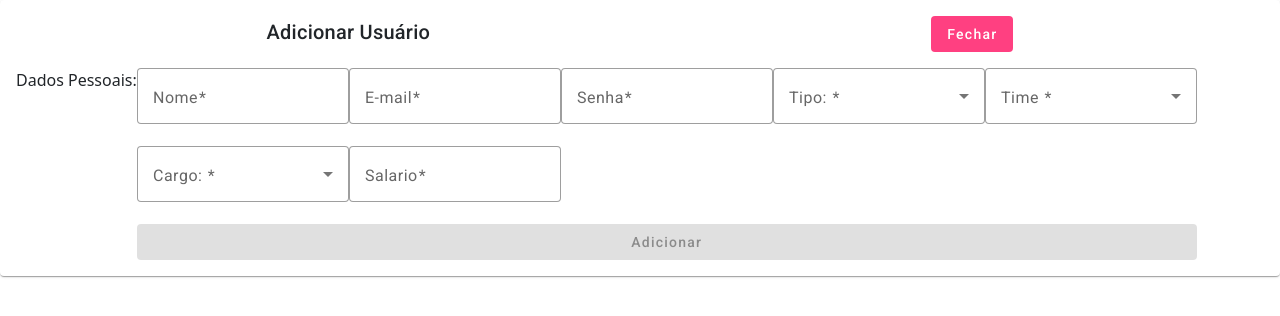
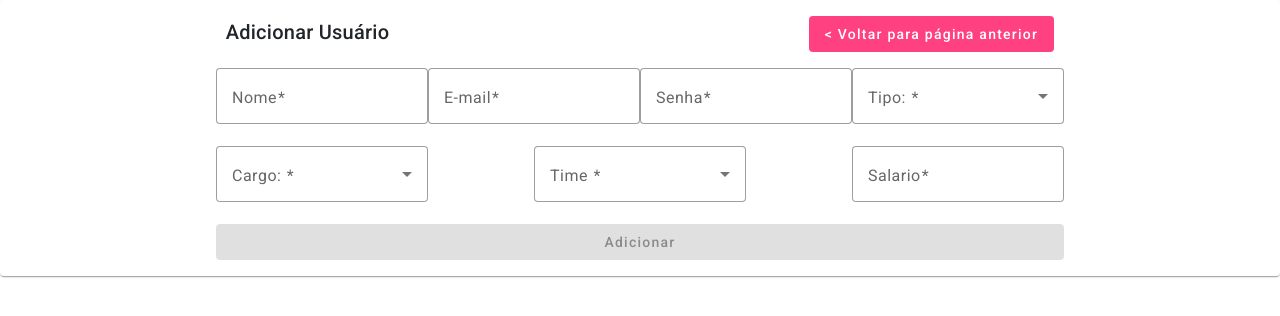
Before and after one commit to emanuelmarcolongo/angular-crud, an Angular app: page /createUser in a window 1280 px wide. Shown: the top 316 px of the page. Built offline with nearby package versions, Linux system fonts and the light colour scheme; data requests are answered from the project's data file.

Commit message:
chore: remove ternary for edit or add user in html & create user sucess message

```diff
--- a/db.json
+++ b/db.json
@@ -16,7 +16,7 @@
       "email": "emanuelmarcolongo@gmail.com",
       "type": "Usuário",
       "salary": "123123",
-      "teamId": 3,
+      "teamId": 1,
       "password": "123",
       "id": 3
     },
@@ -48,6 +48,26 @@
       "teamId": 1,
       "password": "123",
       "id": 6
+    },
+    {
+      "name": "Carlos Emanuel de Souza Marcolongo",
+      "job": "Tech Lead",
+      "email": "emanuelmarcolongo@gmail.com",
+      "type": "Usuário",
+      "salary": "123123",
+      "teamId": 2,
+      "password": "123",
+      "id": 7
+    },
+    {
+      "name": "emanuzelda",
+      "job": "Back-end Developer",
+      "email": "emanuelmarcolongo@gmail.com",
+      "type": "Administrador",
+      "salary": "55222",
+      "teamId": 1,
+      "password": "123",
+      "id": 8
     }
   ],
   "teams": [
--- a/src/app/components/create-user/create-user.component.html
+++ b/src/app/components/create-user/create-user.component.html
@@ -1,15 +1,19 @@
 <div>
   <mat-card class="w-100">
     <mat-card-header class="d-flex justify-content-around mb-3">
-      <mat-card-title>
-        {{ editUser ? "Editar Usuário" : "Adicionar Usuário" }}
-      </mat-card-title>
-      <button mat-flat-button color="accent" [mat-dialog-close]>Fechar</button>
+      <mat-card-title> Adicionar Usuário </mat-card-title>
+      <button
+        routerLink="/users"
+        mat-flat-button
+        color="accent"
+        [mat-dialog-close]
+      >
+        < Voltar para página anterior
+      </button>
     </mat-card-header>
-    <mat-card-content class="d-flex">
-      <p>Dados Pessoais:</p>
+    <mat-card-content class="d-flex justify-content-around">
       <form [formGroup]="addUserForm" class="">
-        <div class="d-flex mr-6">
+        <div class="d-flex justify-content-between">
           <mat-form-field appearance="outline">
             <mat-label>Nome</mat-label>
             <input matInput formControlName="name" name="name" />
@@ -45,22 +49,22 @@
               </mat-option>
             </mat-select>
           </mat-form-field>
+        </div>
+        <div class="d-flex mx-6 justify-content-between">
+          <mat-form-field appearance="outline">
+            <mat-label>Cargo: </mat-label>
+            <mat-select formControlName="job" matNativeControl required>
+              <mat-option *ngFor="let job of jobOptions" [value]="job">
+                {{ job }}
+              </mat-option>
+            </mat-select>
+          </mat-form-field>
 
           <mat-form-field appearance="outline">
             <mat-label>Time </mat-label>
             <mat-select formControlName="teamId" matNativeControl required>
               <mat-option *ngFor="let team of teams" [value]="team.id">
                 {{ team.name }}
-              </mat-option>
-            </mat-select>
-          </mat-form-field>
-        </div>
-        <div class="d-flex mx-6">
-          <mat-form-field appearance="outline">
-            <mat-label>Cargo: </mat-label>
-            <mat-select formControlName="job" matNativeControl required>
-              <mat-option *ngFor="let job of jobOptions" [value]="job">
-                {{ job }}
               </mat-option>
             </mat-select>
           </mat-form-field>
@@ -73,7 +77,6 @@
 
         <button
           [disabled]="addUserForm.invalid"
-          *ngIf="!editUser"
           mat-flat-button
           color="accent"
           class="w-100"
@@ -81,6 +84,8 @@
         >
           Adicionar
         </button>
+
+        <p class="" *ngIf="createSucess">Usuário inserido com sucesso!</p>
       </form>
     </mat-card-content>
   </mat-card>
--- a/src/app/components/create-user/create-user.component.ts
+++ b/src/app/components/create-user/create-user.component.ts
@@ -14,7 +14,7 @@ import { UserDTO } from 'src/app/types/user.DTO';
 export class CreateUserComponent {
   addUserForm!: FormGroup;
   currentUser!: any;
-  editUser: boolean = false;
+  createSucess!: boolean;
   userTypes: any = ['Administrador', 'Usuário'];
   jobOptions: any = [
     'Tech Lead',
@@ -31,6 +31,7 @@ export class CreateUserComponent {
     public userService: UsersService,
     public teamService: TeamService
   ) {
+    this.createSucess = false;
     this.buildAddUserForm();
     teamService.getTeams().subscribe((teams) => {
       this.teams = teams;
@@ -58,11 +59,13 @@ export class CreateUserComponent {
   }
 
   addUser() {
+    this.createSucess = false;
     const userInfo: UserDTO = this.addUserForm.value;
     console.log(userInfo);
 
     this.userService.insertUser(userInfo).subscribe((user: any) => {
-      console.log(user.nome, `inserido com sucesso!`);
+      console.log('Usuário: ', user.name, `inserido com sucesso!`);
+      this.createSucess = true;
     });
   }
 
--- a/src/app/components/edit-user/edit-user.component.html
+++ b/src/app/components/edit-user/edit-user.component.html
@@ -71,20 +71,9 @@
 
         <button
           [disabled]="editUserForm.invalid"
-          *ngIf="!editUser"
+          *ngIf="editUser"
           mat-flat-button
           color="accent"
-          class="w-100"
-          (click)="editUser()"
-        >
-          Adicionar
-        </button>
-        :
-        <button
-          [disabled]="editUserForm.invalid"
-          *ngIf="editUser"
-          mat-flat-button
-          color="primary"
           class="w-100"
           (click)="editUser()"
         >
--- a/src/app/components/edit-user/edit-user.component.ts
+++ b/src/app/components/edit-user/edit-user.component.ts
@@ -32,6 +32,7 @@ export class EditUserComponent {
   ];
 
   teams!: Team[];
+
   constructor(
     public dialogRef: MatDialogRef<EditUserComponent>,
     public userService: UsersService,
```
